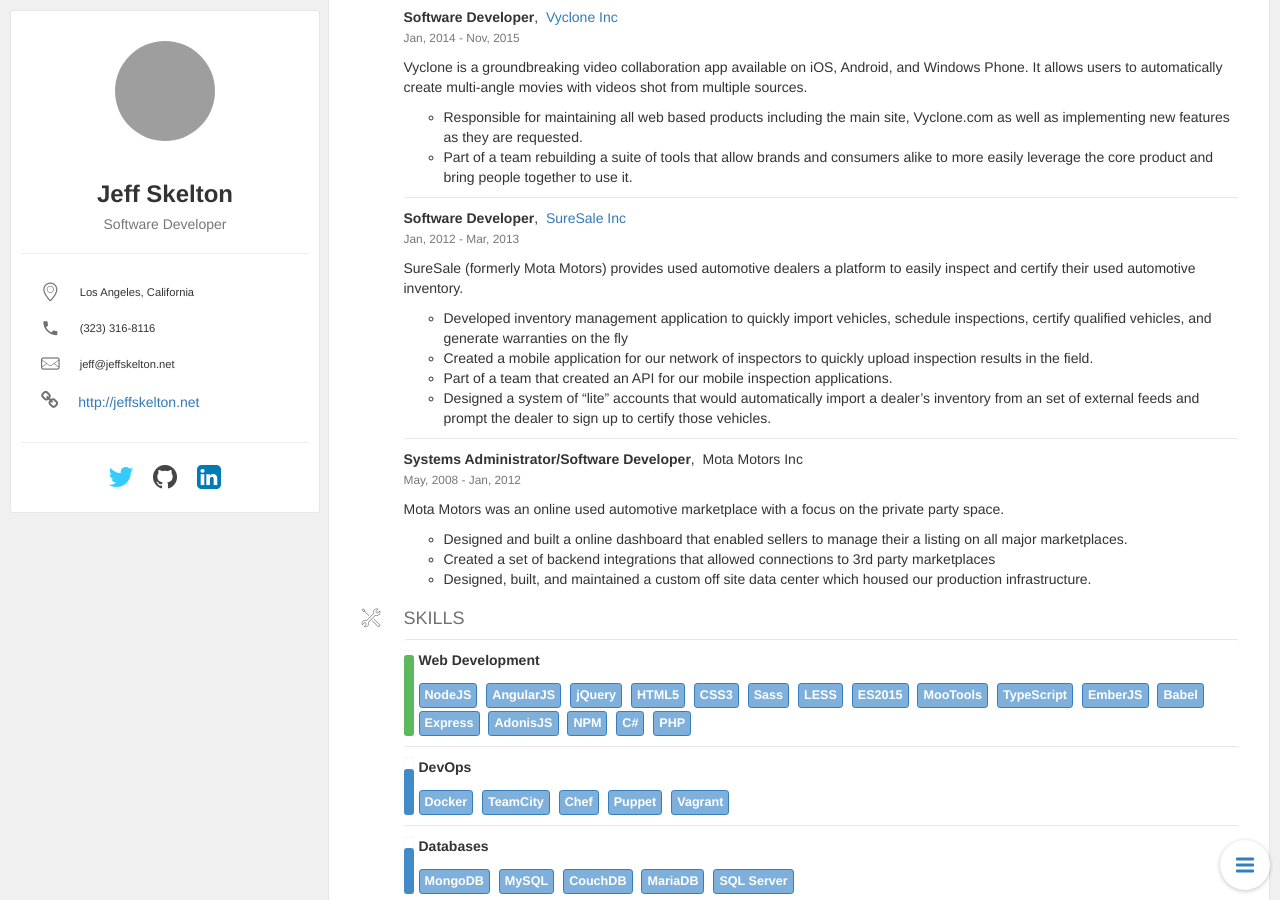
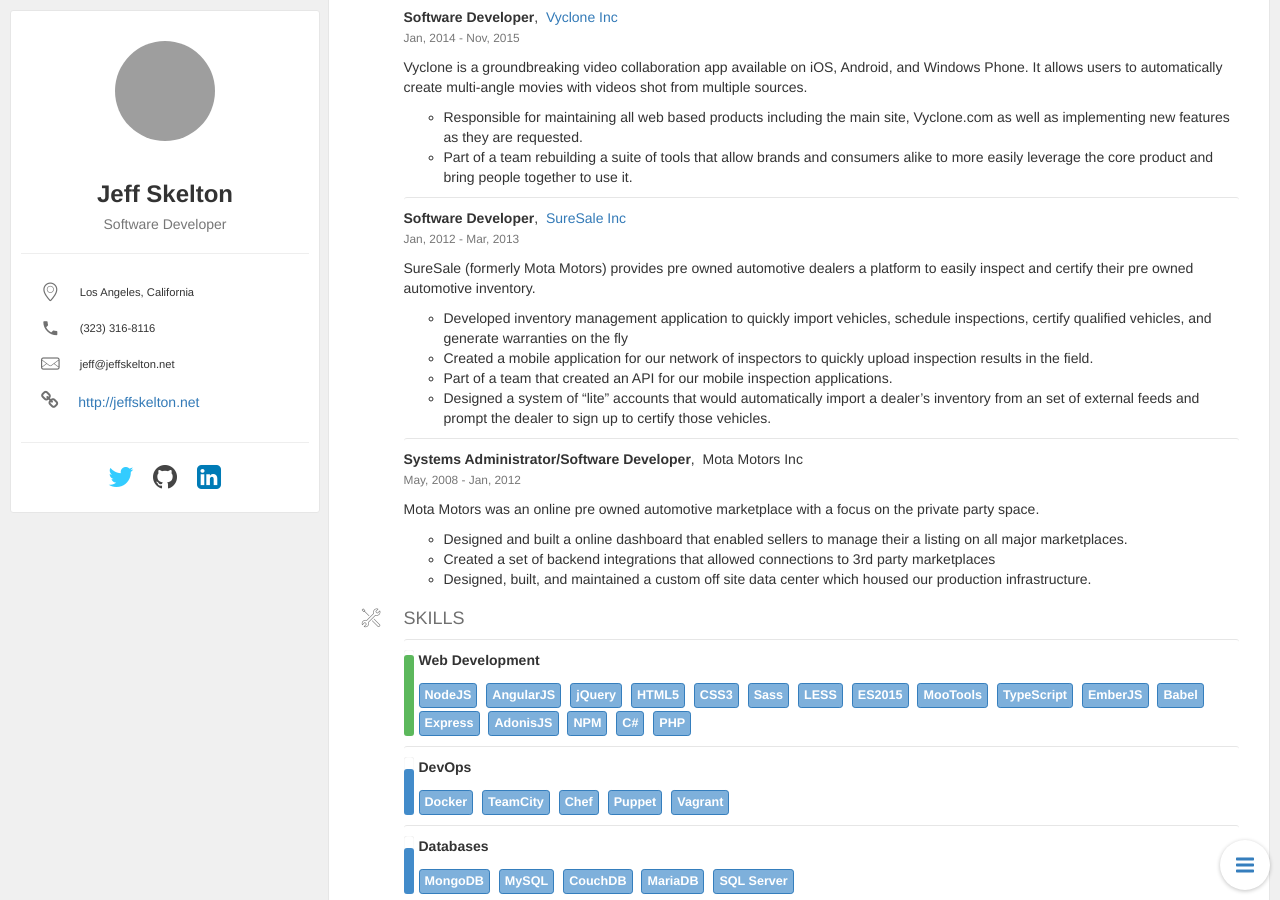
Before and after one commit to jeffskelton3/jeffskelton3.github.io, a Jekyll site: the page built from index.html, in a window 1280 px wide and 900 px high, scrolled down 938 px. Built offline with Jekyll 4.4.1, drawn with Linux system fonts in a browser that asks for light colours; nearby versions of some CDN libraries; grey boxes are pictures that could not be loaded.

Commit message:
more tweaks

```diff
--- a/_data/resume.json
+++ b/_data/resume.json
@@ -87,7 +87,7 @@
       "position": "Software Developer",
       "startDate": "2012-01-01",
       "endDate": "2013-03-01",
-      "summary": "SureSale (formerly Mota Motors) provides used automotive dealers a platform to easily inspect and certify their used automotive inventory.",
+      "summary": "SureSale (formerly Mota Motors) provides pre owned automotive dealers a platform to easily inspect and certify their pre owned automotive inventory.",
       "highlights": [
         "Developed inventory management application to quickly import vehicles, schedule inspections, certify qualified vehicles, and generate warranties on the fly",
         "Created a mobile application for our network of inspectors to quickly upload inspection results in the field.",
@@ -100,7 +100,7 @@
       "position": "Systems Administrator/Software Developer",
       "startDate": "2008-05-01",
       "endDate": "2012-01-01",
-      "summary": "Mota Motors was an online used automotive marketplace with a focus on the private party space.",
+      "summary": "Mota Motors was an online pre owned automotive marketplace with a focus on the private party space.",
       "highlights": [
         "Designed and built a online dashboard that enabled sellers to manage their a listing on all major marketplaces.",
         "Created a set of backend integrations that allowed connections to 3rd party marketplaces",
```
